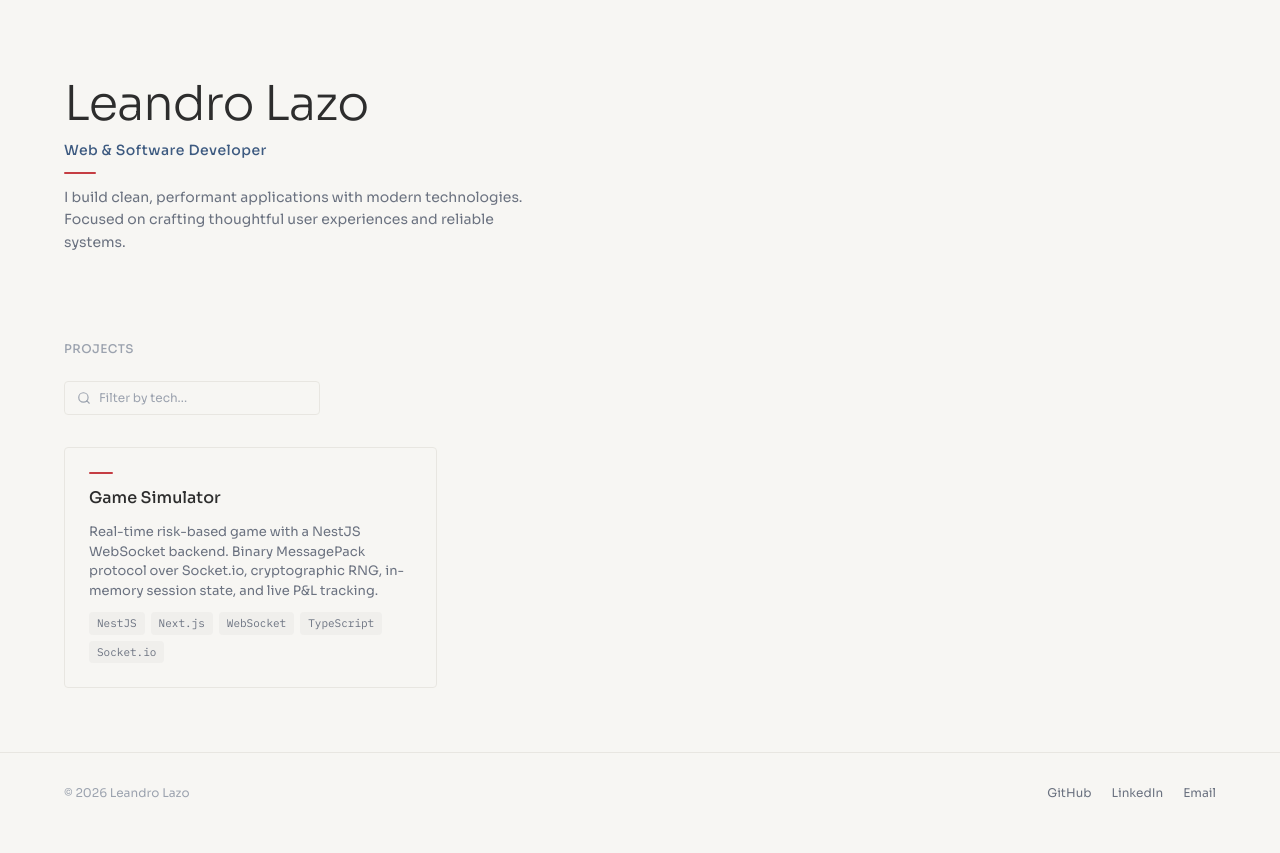
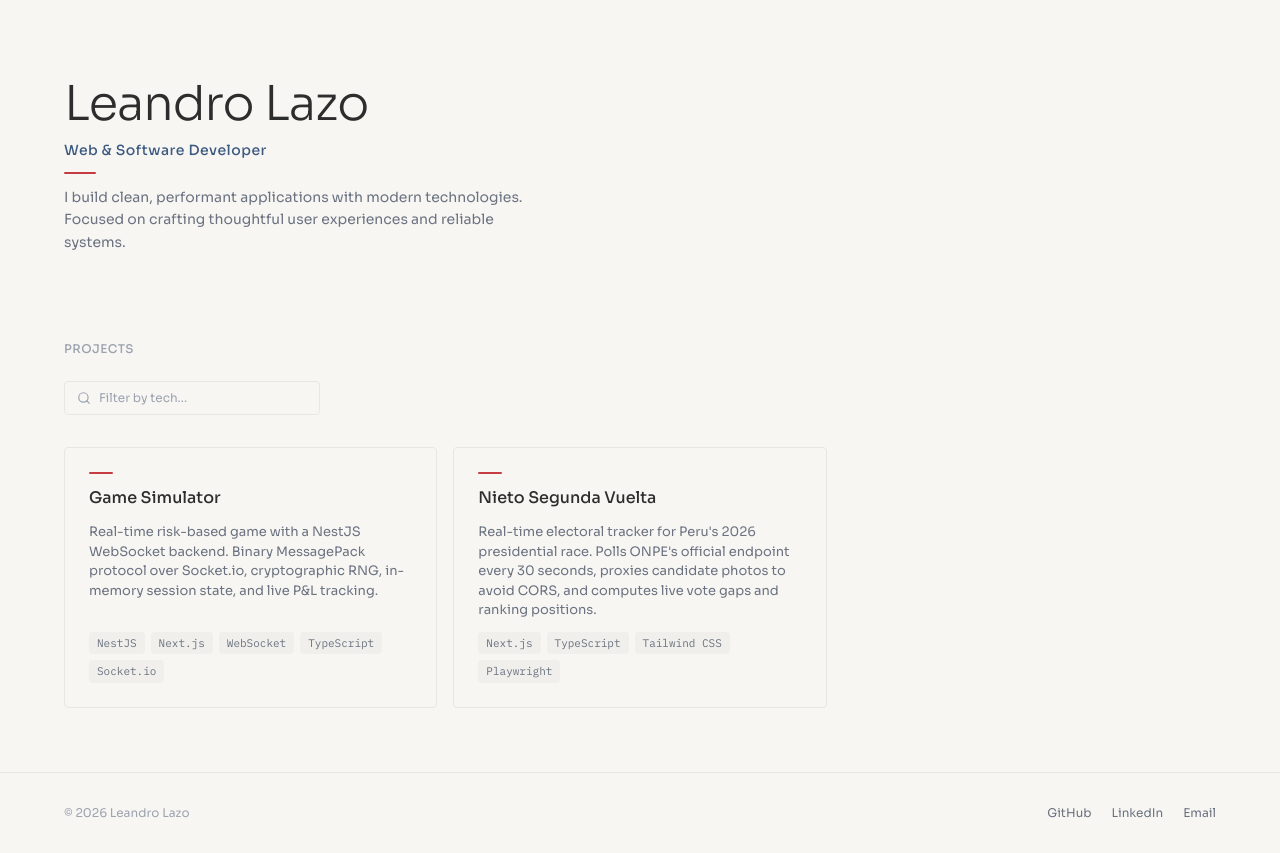
Before and after one commit to CrimsonShadowLR/presentation-page, a Next.js app: page / in a window 1280 px wide. Built offline with nearby package versions, Linux system fonts and the light colour scheme.

Commit message:
feat: update projects list with new project and external link handling

```diff
--- a/app/projects.tsx
+++ b/app/projects.tsx
@@ -9,6 +9,14 @@ const projects = [
       "Real-time risk-based game with a NestJS WebSocket backend. Binary MessagePack protocol over Socket.io, cryptographic RNG, in-memory session state, and live P&L tracking.",
     tags: ["NestJS", "Next.js", "WebSocket", "TypeScript", "Socket.io"],
     href: "/game",
+  },
+  {
+    title: "Nieto Segunda Vuelta",
+    description:
+      "Real-time electoral tracker for Peru's 2026 presidential race. Polls ONPE's official endpoint every 30 seconds, proxies candidate photos to avoid CORS, and computes live vote gaps and ranking positions.",
+    tags: ["Next.js", "TypeScript", "Tailwind CSS", "Playwright"],
+    href: "https://nietosegundavuelta.vercel.app/",
+    external: true,
   },
 ];
 
@@ -172,6 +180,7 @@ export default function Projects() {
           <a
             key={project.title}
             href={project.href}
+            {...(project.external ? { target: "_blank", rel: "noopener noreferrer" } : {})}
             className={`group flex flex-col gap-3 rounded-sm border border-[#E8E6E1] bg-transparent p-6 transition-colors hover:border-[#D1D5DB] ${visible ? "animate-fade-up" : "opacity-0"}`}
             style={visible ? { animationDelay: `${i * 80 + 80}ms` } : undefined}
           >
```
Also changed, not shown: 1 other file (tests, documents, lock files or other folders).
